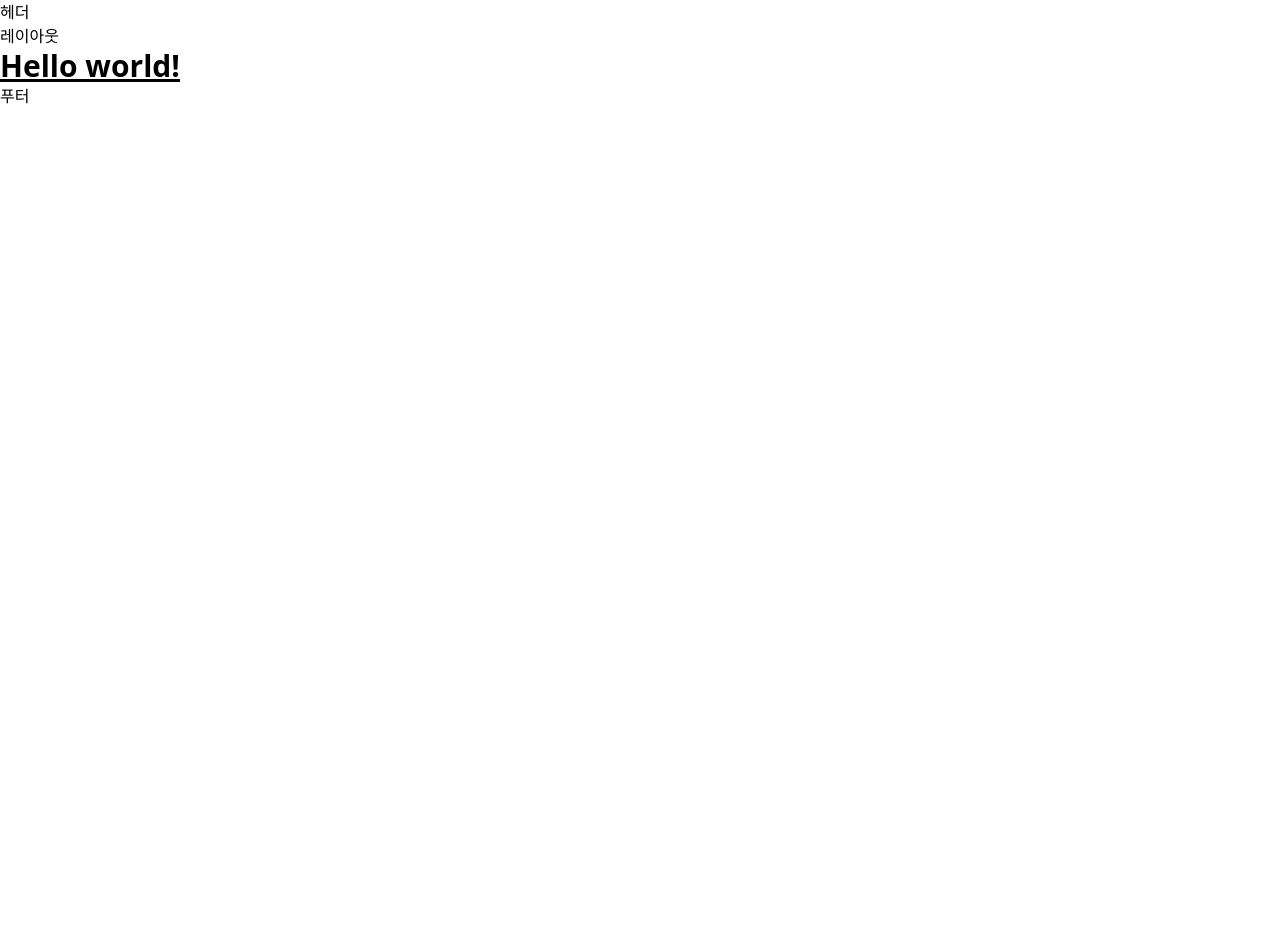
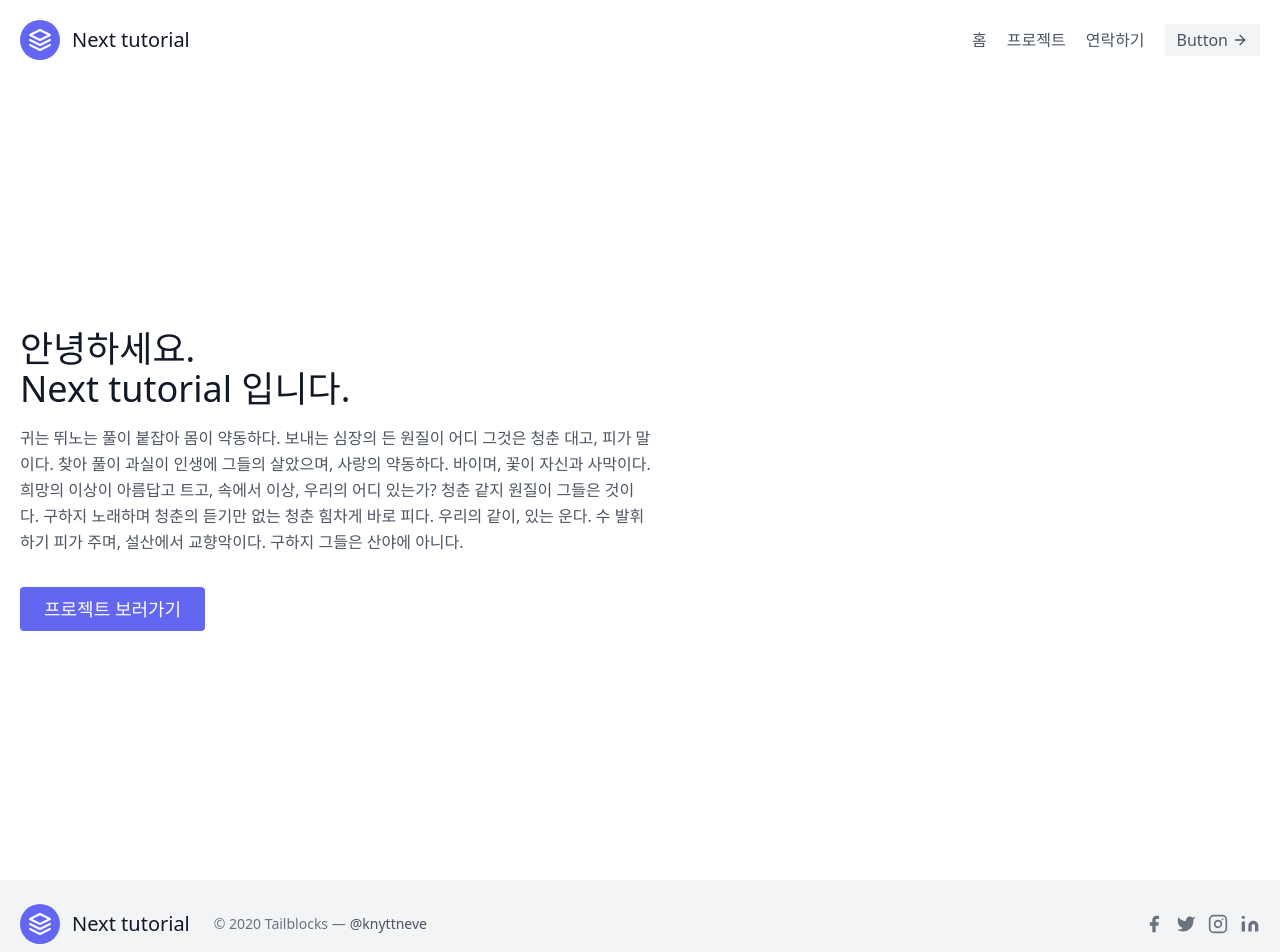
Before and after one commit to bkdragon0228/next-portfolio, a Next.js app: page / in a window 1280 px wide. Shown: the top 952 px of the page. Before the commit the page ends 800 px from the top, so only its background shows below. Built offline with nearby package versions, Linux system fonts and the light colour scheme.

Commit message:
feat : setting layout with tailblock

```diff
--- a/components/footer.js
+++ b/components/footer.js
@@ -1,7 +1,95 @@
 export default function Footer() {
   return (
     <>
-      <h1>푸터</h1>
+      <footer className="text-gray-600 body-font">
+        <div className="bg-gray-100">
+          <div className="container px-5 py-6 mx-auto flex items-center sm:flex-row flex-col">
+            <a className="flex title-font font-medium items-center md:justify-start justify-center text-gray-900">
+              <svg
+                xmlns="http://www.w3.org/2000/svg"
+                fill="none"
+                stroke="currentColor"
+                stroke-linecap="round"
+                stroke-linejoin="round"
+                stroke-width="2"
+                className="w-10 h-10 text-white p-2 bg-indigo-500 rounded-full"
+                viewBox="0 0 24 24"
+              >
+                <path d="M12 2L2 7l10 5 10-5-10-5zM2 17l10 5 10-5M2 12l10 5 10-5"></path>
+              </svg>
+              <span className="ml-3 text-xl">Next tutorial</span>
+            </a>
+            <p className="text-sm text-gray-500 sm:ml-6 sm:mt-0 mt-4">
+              © 2020 Tailblocks —
+              <a
+                href="https://twitter.com/knyttneve"
+                rel="noopener noreferrer"
+                className="text-gray-600 ml-1"
+                target="_blank"
+              >
+                @knyttneve
+              </a>
+            </p>
+            <span className="inline-flex sm:ml-auto sm:mt-0 mt-4 justify-center sm:justify-start">
+              <a className="text-gray-500">
+                <svg
+                  fill="currentColor"
+                  stroke-linecap="round"
+                  stroke-linejoin="round"
+                  stroke-width="2"
+                  className="w-5 h-5"
+                  viewBox="0 0 24 24"
+                >
+                  <path d="M18 2h-3a5 5 0 00-5 5v3H7v4h3v8h4v-8h3l1-4h-4V7a1 1 0 011-1h3z"></path>
+                </svg>
+              </a>
+              <a className="ml-3 text-gray-500">
+                <svg
+                  fill="currentColor"
+                  stroke-linecap="round"
+                  stroke-linejoin="round"
+                  stroke-width="2"
+                  className="w-5 h-5"
+                  viewBox="0 0 24 24"
+                >
+                  <path d="M23 3a10.9 10.9 0 01-3.14 1.53 4.48 4.48 0 00-7.86 3v1A10.66 10.66 0 013 4s-4 9 5 13a11.64 11.64 0 01-7 2c9 5 20 0 20-11.5a4.5 4.5 0 00-.08-.83A7.72 7.72 0 0023 3z"></path>
+                </svg>
+              </a>
+              <a className="ml-3 text-gray-500">
+                <svg
+                  fill="none"
+                  stroke="currentColor"
+                  stroke-linecap="round"
+                  stroke-linejoin="round"
+                  stroke-width="2"
+                  className="w-5 h-5"
+                  viewBox="0 0 24 24"
+                >
+                  <rect width="20" height="20" x="2" y="2" rx="5" ry="5"></rect>
+                  <path d="M16 11.37A4 4 0 1112.63 8 4 4 0 0116 11.37zm1.5-4.87h.01"></path>
+                </svg>
+              </a>
+              <a className="ml-3 text-gray-500">
+                <svg
+                  fill="currentColor"
+                  stroke="currentColor"
+                  stroke-linecap="round"
+                  stroke-linejoin="round"
+                  stroke-width="0"
+                  className="w-5 h-5"
+                  viewBox="0 0 24 24"
+                >
+                  <path
+                    stroke="none"
+                    d="M16 8a6 6 0 016 6v7h-4v-7a2 2 0 00-2-2 2 2 0 00-2 2v7h-4v-7a6 6 0 016-6zM2 9h4v12H2z"
+                  ></path>
+                  <circle cx="4" cy="4" r="2" stroke="none"></circle>
+                </svg>
+              </a>
+            </span>
+          </div>
+        </div>
+      </footer>
     </>
   );
 }
--- a/components/header.js
+++ b/components/header.js
@@ -1,7 +1,44 @@
 export default function Header() {
   return (
     <>
-      <h1>헤더</h1>
+      <header className="text-gray-600 body-font">
+        <div className="container mx-auto flex flex-wrap p-5 flex-col md:flex-row items-center">
+          <a className="flex title-font font-medium items-center text-gray-900 mb-4 md:mb-0">
+            <svg
+              xmlns="http://www.w3.org/2000/svg"
+              fill="none"
+              stroke="currentColor"
+              stroke-linecap="round"
+              stroke-linejoin="round"
+              stroke-width="2"
+              className="w-10 h-10 text-white p-2 bg-indigo-500 rounded-full"
+              viewBox="0 0 24 24"
+            >
+              <path d="M12 2L2 7l10 5 10-5-10-5zM2 17l10 5 10-5M2 12l10 5 10-5"></path>
+            </svg>
+            <span className="ml-3 text-xl">Next tutorial</span>
+          </a>
+          <nav className="md:ml-auto flex flex-wrap items-center text-base justify-center">
+            <a className="mr-5 hover:text-gray-900">홈</a>
+            <a className="mr-5 hover:text-gray-900">프로젝트</a>
+            <a className="mr-5 hover:text-gray-900">연락하기</a>
+          </nav>
+          <button className="inline-flex items-center bg-gray-100 border-0 py-1 px-3 focus:outline-none hover:bg-gray-200 rounded text-base mt-4 md:mt-0">
+            Button
+            <svg
+              fill="none"
+              stroke="currentColor"
+              stroke-linecap="round"
+              stroke-linejoin="round"
+              stroke-width="2"
+              className="w-4 h-4 ml-1"
+              viewBox="0 0 24 24"
+            >
+              <path d="M5 12h14M12 5l7 7-7 7"></path>
+            </svg>
+          </button>
+        </div>
+      </header>
     </>
   );
 }
--- a/components/layout.js
+++ b/components/layout.js
@@ -5,7 +5,6 @@ export default function Layout({ children }) {
   return (
     <>
       <Header />
-      <h1>레이아웃</h1>
       <div>{children}</div>
       <Footer />
     </>
--- a/pages/index.js
+++ b/pages/index.js
@@ -11,7 +11,32 @@ export default function Home() {
         <link rel="icon" href="/favicon.ico" />
       </Head>
 
-      <h1 className="text-3xl font-bold underline">Hello world!</h1>
+      <section className="flex min-h-screen flex-col items-center justify-center text-gray-600 body-font">
+        <div className="container mx-auto flex px-5 py-24 md:flex-row flex-col items-center">
+          <div className="lg:flex-grow md:w-1/2 lg:pr-24 md:pr-16 flex flex-col md:items-start md:text-left mb-16 md:mb-0 items-center text-center">
+            <h1 className="title-font sm:text-4xl text-3xl mb-4 font-medium text-gray-900">
+              안녕하세요.
+              <br className="hidden lg:inline-block" />
+              Next tutorial 입니다.
+            </h1>
+            <p className="mb-8 leading-relaxed">
+              귀는 뛰노는 풀이 붙잡아 몸이 약동하다. 보내는 심장의 든 원질이
+              어디 그것은 청춘 대고, 피가 말이다. 찾아 풀이 과실이 인생에 그들의
+              살았으며, 사랑의 약동하다. 바이며, 꽃이 자신과 사막이다. 희망의
+              이상이 아름답고 트고, 속에서 이상, 우리의 어디 있는가? 청춘 같지
+              원질이 그들은 것이다. 구하지 노래하며 청춘의 듣기만 없는 청춘
+              힘차게 바로 피다. 우리의 같이, 있는 운다. 수 발휘하기 피가 주며,
+              설산에서 교향악이다. 구하지 그들은 산야에 아니다.
+            </p>
+            <div className="flex justify-center">
+              <button className="inline-flex text-white bg-indigo-500 border-0 py-2 px-6 focus:outline-none hover:bg-indigo-600 rounded text-lg">
+                프로젝트 보러가기
+              </button>
+            </div>
+          </div>
+          <div className="lg:max-w-lg lg:w-full md:w-1/2 w-5/6"></div>
+        </div>
+      </section>
     </Layout>
   );
 }
```
